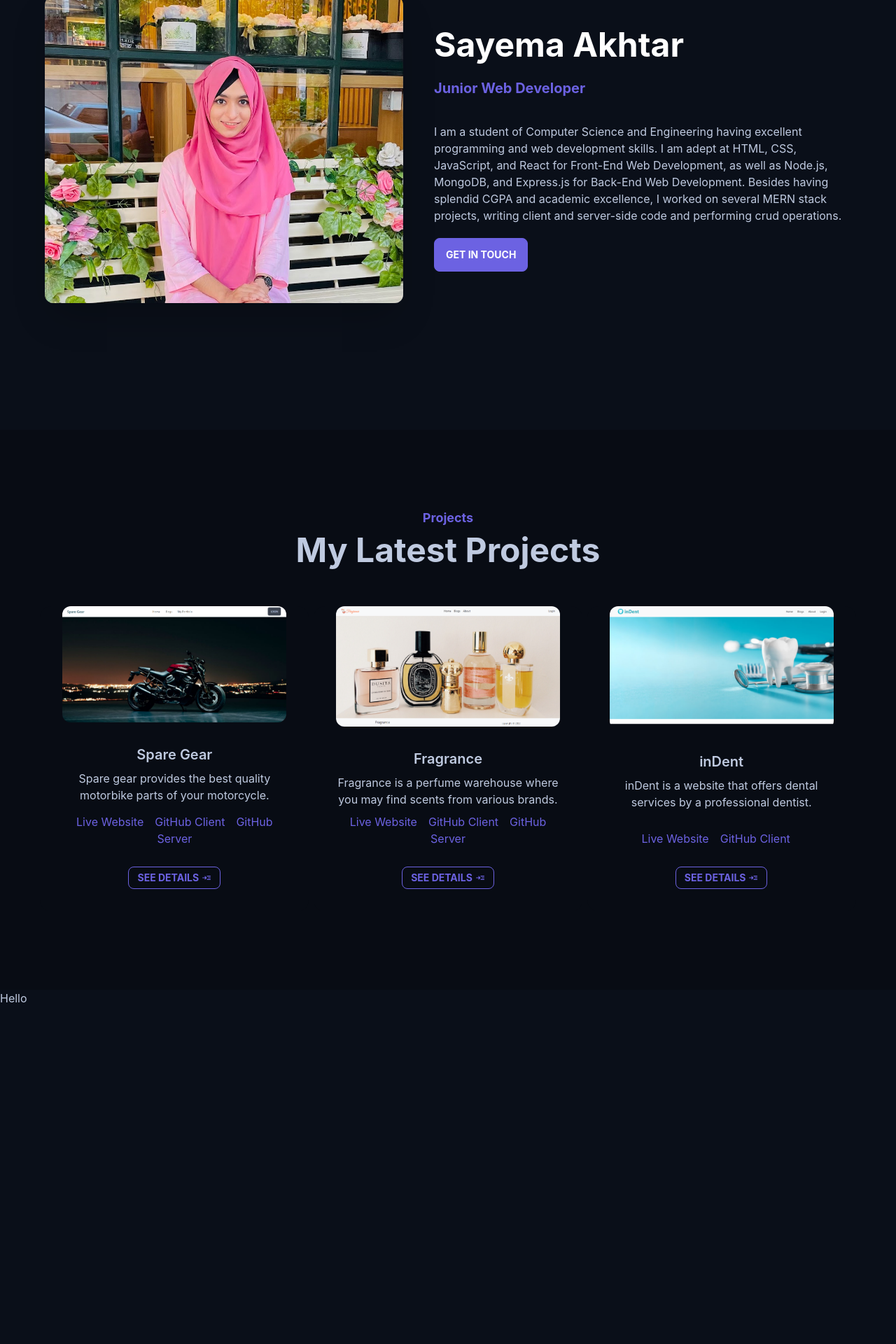
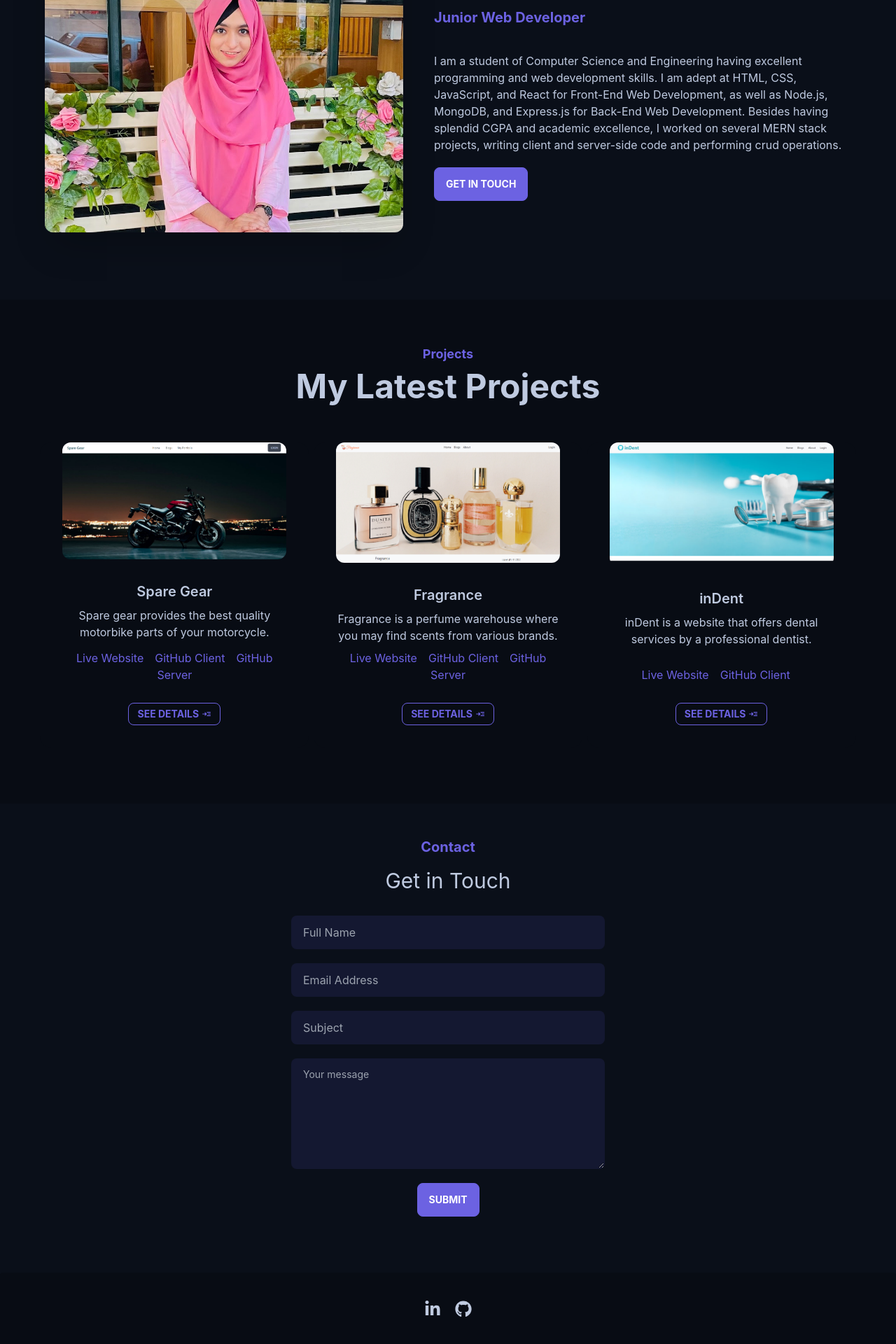
Before and after one commit to sayemaa/My-Portfolio, a React (Create React App) app: page / in a window 1280 px wide. Shown: the part 874-2794 px from the top of the page at 70% size. Before the commit the page ends 2312 px from the top, so only its background shows below. Built offline with nearby package versions, Linux system fonts and the light colour scheme.

Commit message:
contact form done

```diff
--- a/src/Pages/Home/About.js
+++ b/src/Pages/Home/About.js
@@ -4,15 +4,15 @@ import picture from '../../assets/images/about-picture.jpg'
 
 const About = () => {
     return (
-        <div id="about" className='max-w-7xl mx-auto lg:px-12'>
-            <div class="hero min-h-screen">
+        <div id="about" className='max-w-7xl mx-auto lg:px-12 pt-16 pb-20'>
+            <div class="hero">
                 <div class="hero-content flex-col lg:flex-row">
                     <img src={picture} class="lg:max-w-lg max-w-xs rounded-xl shadow-2xl" alt="Sayema Akhtar" />
                     <div className='lg:ml-7 px-3 lg:px-0'>
                         <h1 class="lg:text-5xl text-4xl text-white font-bold text-center lg:text-start">Sayema Akhtar</h1>
                         <h4 class="text-xl text-primary font-bold my-6 text-center lg:text-start">Junior Web Developer</h4>
                         <p class="py-3 mb-2 text-center lg:text-start">I am a student of Computer Science and Engineering having excellent programming and web development skills. I am adept at HTML, CSS, JavaScript, and React for Front-End Web Development, as well as Node.js, MongoDB, and Express.js for Back-End Web Development. Besides having splendid CGPA and academic excellence, I worked on several MERN stack projects, writing client and server-side code and performing crud operations.</p>
-                        <Link to="contact" className="btn text-white font-bold btn-primary" smooth>Get In Touch</Link>
+                        <Link to="contact" className="btn text-white font-bold btn-primary transition-all duration-300" smooth>Get In Touch</Link>
                     </div>
                 </div>
             </div>
--- a/src/Pages/Home/Blogs.js
+++ b/src/Pages/Home/Blogs.js
@@ -8,7 +8,7 @@ const Blogs = () => {
             <h4 className='text-3xl text-primary font-bold mb-3'>Blogs</h4>
             <h2 className='text-5xl font-semibold mb-12'>Coming Soon..</h2>
             <div>
-                <Link to='/' className='btn btn-sm btm-outline btn-primary mt-2'><MdArrowBackIos /> Home</Link>
+                <Link to='/' className='btn btn-sm btm-outline btn-primary mt-2 transition-all duration-300'><MdArrowBackIos /> Home</Link>
             </div>
         </div>
     );
--- a/src/Pages/Home/Contact.js
+++ b/src/Pages/Home/Contact.js
@@ -1,9 +1,45 @@
 import React from 'react';
+import PrimaryButton from '../Shared/PrimaryButton';
 
 const Contact = () => {
     return (
-        <div id="contact">
-            <h2>Hello</h2>
+        <div id="contact" className='pb-20 pt-12'>
+            <div className='text-center pb-8'>
+                <h3 className='text-xl text-primary font-bold mb-4'>Contact</h3>
+                <h2 className='text-3xl font-normal'>Get in Touch</h2>
+            </div>
+            <form
+                method="POST"
+                action="https://formspree.io/f/xjvlzedj"
+                className='grid grid-cols-1 justify-items-center gap-5 px-6 lg:px-0'>
+                <input
+                    required
+                    name='Name'
+                    type='text'
+                    placeholder='Full Name'
+                    className='input w-full max-w-md bg-[#141831]'
+                /><input
+                    required
+                    name='Email'
+                    type='email'
+                    placeholder='Email Address'
+                    className='input w-full max-w-md bg-[#141831]'
+                />
+                <input
+                    name='Subject'
+                    type='text'
+                    placeholder='Subject'
+                    className='input w-full max-w-md bg-[#141831]'
+                />
+                <textarea
+                    required
+                    name='Message'
+                    className='textarea w-full max-w-md bg-[#141831]'
+                    placeholder='Your message'
+                    rows={5}
+                ></textarea>
+                <PrimaryButton>Submit</PrimaryButton>
+            </form>
         </div>
     );
 };
--- a/src/Pages/Home/Hero.js
+++ b/src/Pages/Home/Hero.js
@@ -15,15 +15,15 @@ const Home = () => {
                             <h1 class="lg:text-6xl text-5xl font-bold py-6">I Design Web Interfaces</h1>
                             <div className='mt-3 flex justify-center lg:justify-start'>
                                 <div className='mr-3'>
-                                    <Link to="projects" className="btn text-white font-bold btn-primary" smooth>Explore</Link>
+                                    <Link to="projects" className="btn text-white font-bold btn-primary transition-all duration-300" smooth>Explore</Link>
                                 </div>
                                 <div>
                                     <a
                                         href={resume}
-                                        className="btn text-white font-bold btn-primary"
+                                        className="btn text-white font-bold btn-primary transition-all duration-300"
                                         download="Resume of Sayema Akhtar"
                                     >
-                                        Download CV
+                                        Resume
                                     </a></div>
                             </div>
                         </div>
--- a/src/Pages/Home/Home.js
+++ b/src/Pages/Home/Home.js
@@ -4,6 +4,7 @@ import Hero from './Hero';
 import Navbar from '../Shared/Navbar';
 import About from './About';
 import Contact from './Contact';
+import Footer from '../Shared/Footer';
 
 const Home = () => {
     return (
@@ -13,6 +14,7 @@ const Home = () => {
             <About />
             <Projects />
             <Contact />
+            <Footer />
         </div>
     );
 };
--- a/src/Pages/Home/Project.js
+++ b/src/Pages/Home/Project.js
@@ -17,14 +17,14 @@ const Project = ({ project }) => {
                 <h2 class="card-title justify-center">{name}</h2>
                 <p>{description}</p>
                 <div className='text-primary'>
-                    <a href={liveWebsite} className="hover:text-secondary">Live Website</a>
-                    <a href={clientLink} className="mx-4 hover:text-secondary">GitHub Client</a>
+                    <a href={liveWebsite} className="hover:text-secondary transition-all duration-300">Live Website</a>
+                    <a href={clientLink} className="mx-4 hover:text-secondary transition-all duration-300">GitHub Client</a>
                     {
-                        serverLink && <a href={serverLink} className="hover:text-secondary">GitHub Server</a>
+                        serverLink && <a href={serverLink} className="hover:text-secondary transition-all duration-300">GitHub Server</a>
                     }
                 </div>
                 <div class="card-actions justify-center mt-5">
-                    <button onClick={() => navigateToProjectDetails(id)} className='btn btn-outline btn-primary btn-sm font-bold flex items-center'>See Details <MdReadMore className='ml-1' /></button>
+                    <button onClick={() => navigateToProjectDetails(id)} className='btn btn-outline btn-primary btn-sm font-bold flex items-center transition-all duration-300'>See Details <MdReadMore className='ml-1' /></button>
                 </div>
             </div>
         </div>
--- a/src/Pages/Home/Projects.js
+++ b/src/Pages/Home/Projects.js
@@ -4,8 +4,8 @@ import Project from './Project';
 
 const Projects = () => {
     return (
-        <div className='bg-base-300 py-28'>
-            <div id="projects" className='max-w-6xl mx-auto text-center'>
+        <div id="projects" className='bg-base-300 pb-20 pt-16'>
+            <div className='max-w-6xl mx-auto text-center'>
                 <h4 className='font-bold text-primary text-lg mb-2'>Projects</h4>
                 <h2 className='font-bold text-4xl lg:text-5xl'>My Latest Projects</h2>
 
--- /dev/null
+++ b/src/Pages/Shared/Footer.js
@@ -0,0 +1,21 @@
+import React from 'react';
+import { FaGithub } from 'react-icons/fa';
+import { FaLinkedinIn } from 'react-icons/fa';
+
+const Footer = () => {
+    return (
+        <footer class="footer footer-center p-10 bg-base-300 text-base-content rounded">
+            <div>
+                <div class="grid grid-flow-col gap-5">
+                    <a target="_blank" rel="noReferrer" href="https://github.com/sayemaa" className='hover:text-primary transition-all duration-300 text-2xl' smooth={true} ><FaLinkedinIn /></a>
+                    <a target="_blank" rel="noReferrer" href="https://github.com/sayemaa" className='hover:text-primary text-2xl transition-all duration-300' smooth={true}><FaGithub /></a>
+                </div>
+            </div>
+            <div>
+                <p>© {new Date().getFullYear()} Sayema Akhtar. All rights reserved.</p>
+            </div>
+        </footer>
+    );
+};
+
+export default Footer;
--- a/src/Pages/Shared/Navbar.js
+++ b/src/Pages/Shared/Navbar.js
@@ -11,25 +11,6 @@ const Navbar = () => {
             return window.scrollY > 50 ? setBg(true) : setBg(false);
         });
     });
-
-    const menuItems = [
-        {
-            name: 'Home',
-            href: 'home'
-        },
-        {
-            name: 'About',
-            href: 'about'
-        },
-        {
-            name: 'Projects',
-            href: 'projects'
-        },
-        {
-            name: 'Contact',
-            href: 'contact'
-        }
-    ]
 
     return (
         <div className={`${bg ? 'bg-[#0a0f19] h-20' : 'h-24'
--- a/src/Pages/Shared/PrimaryButton.js
+++ b/src/Pages/Shared/PrimaryButton.js
@@ -2,7 +2,7 @@ import React from 'react';
 
 const PrimaryButton = ({ children }) => {
     return (
-        <button className="btn text-white font-bold btn-primary capitalize">{children}</button>
+        <button className="btn text-white font-bold btn-primary transition-all duration-300">{children}</button>
     );
 };
 
```
Also changed, not shown: src/Pages/Home/ProjectDetails.js (+4 -4 lines).
